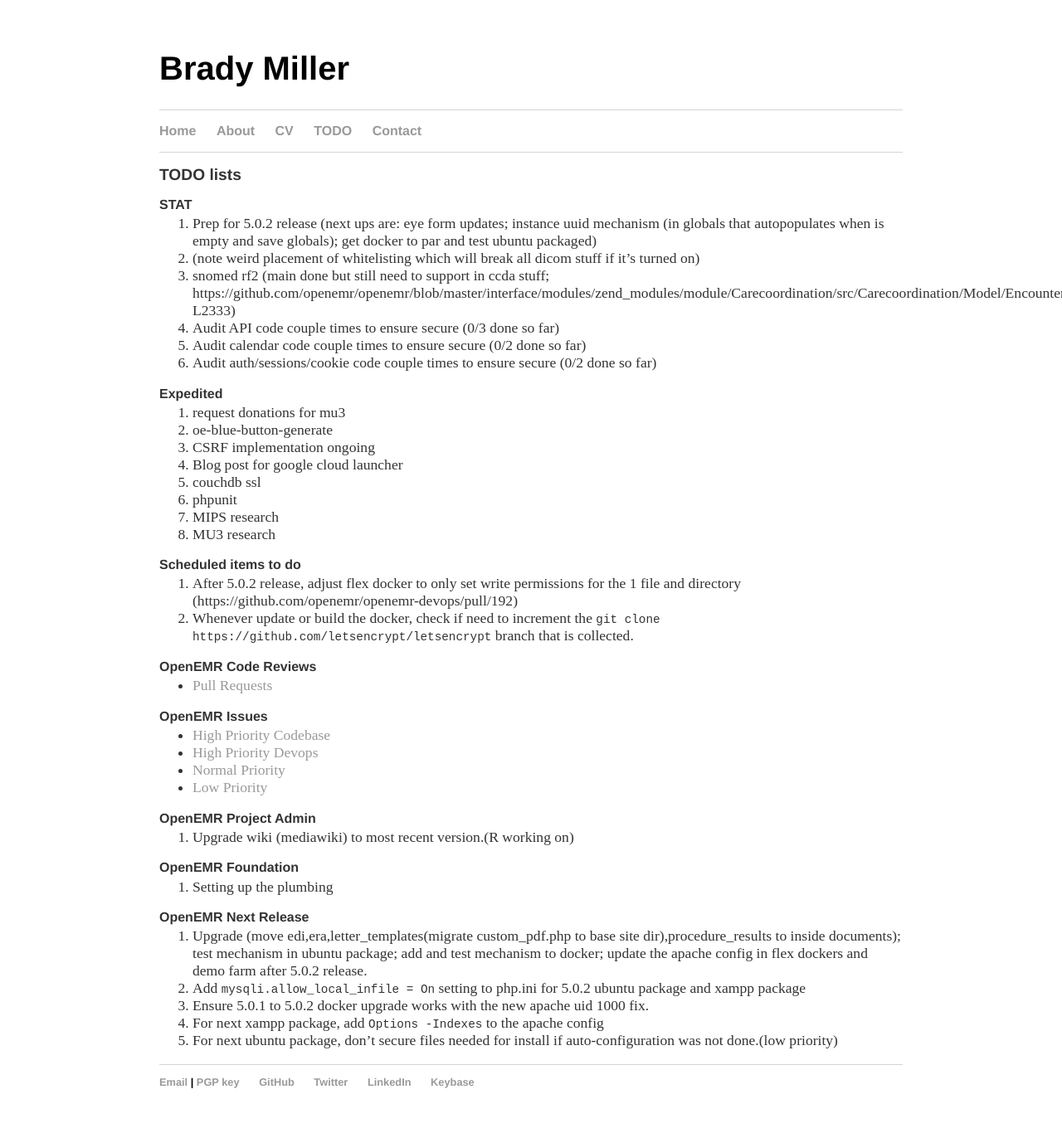
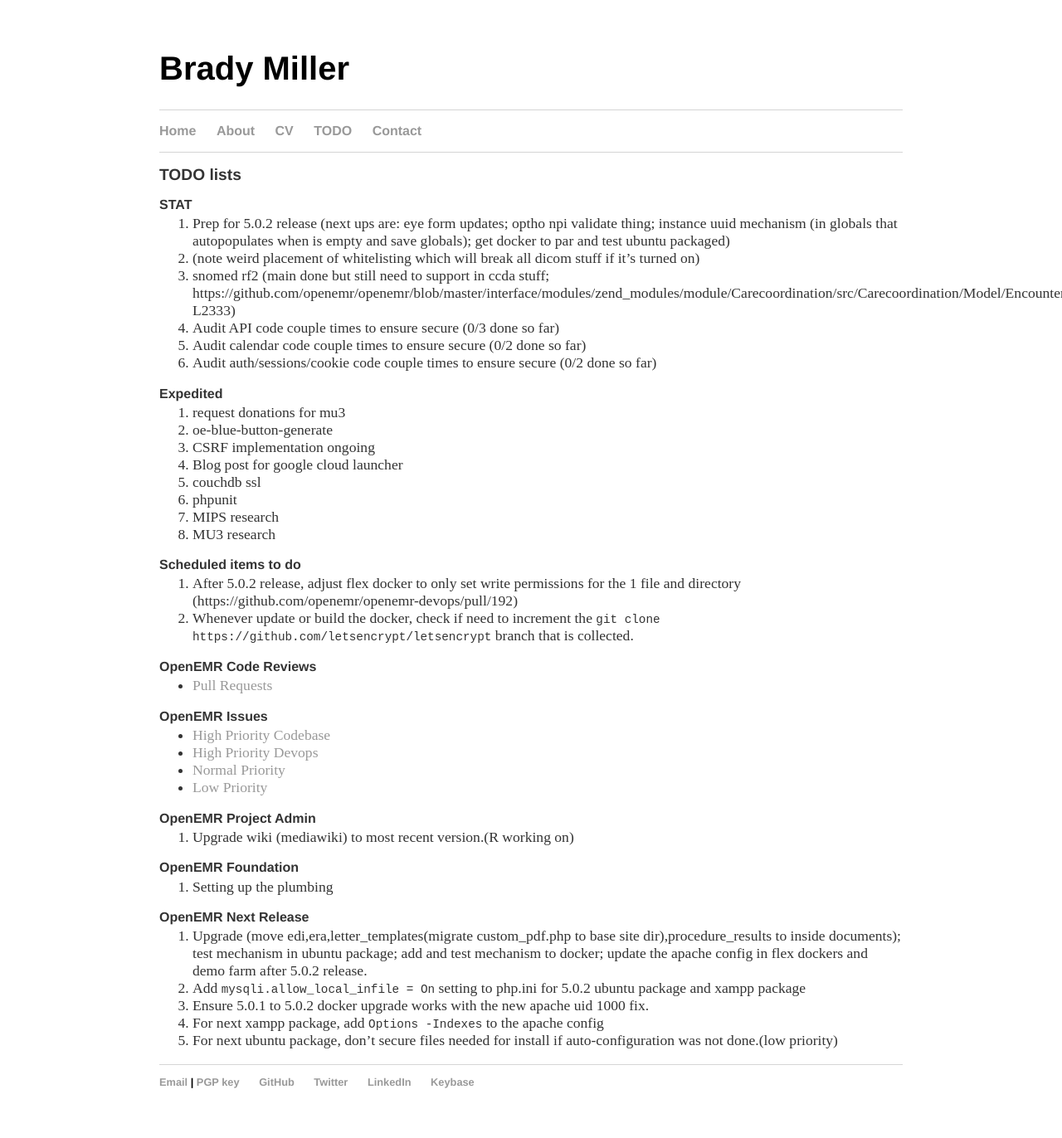
Before and after one commit to bradymiller/bradymiller.github.io, a Jekyll site: the page built from todo/index.md, in a window 1280 px wide. Shown: the whole page at 83% size. Built offline with Jekyll 4.4.1, drawn with Linux system fonts in a browser that asks for light colours; our own code applies the rules of GitHub Pages for plain Markdown files.

Commit message:
Update index.md

```diff
--- a/todo/index.md
+++ b/todo/index.md
@@ -4,7 +4,7 @@
 ## TODO lists
 
 ### STAT
-1. Prep for 5.0.2 release (next ups are: eye form updates; instance uuid mechanism (in globals that autopopulates when is empty and save globals); get docker to par and test ubuntu packaged)
+1. Prep for 5.0.2 release (next ups are: eye form updates; optho npi validate thing; instance uuid mechanism (in globals that autopopulates when is empty and save globals); get docker to par and test ubuntu packaged)
 1. (note weird placement of whitelisting which will break all dicom stuff if it's turned on)
 1. snomed rf2 (main done but still need to support in ccda stuff; https://github.com/openemr/openemr/blob/master/interface/modules/zend_modules/module/Carecoordination/src/Carecoordination/Model/EncounterccdadispatchTable.php#L2316-L2333)
 1. Audit API code couple times to ensure secure (0/3 done so far)
```
